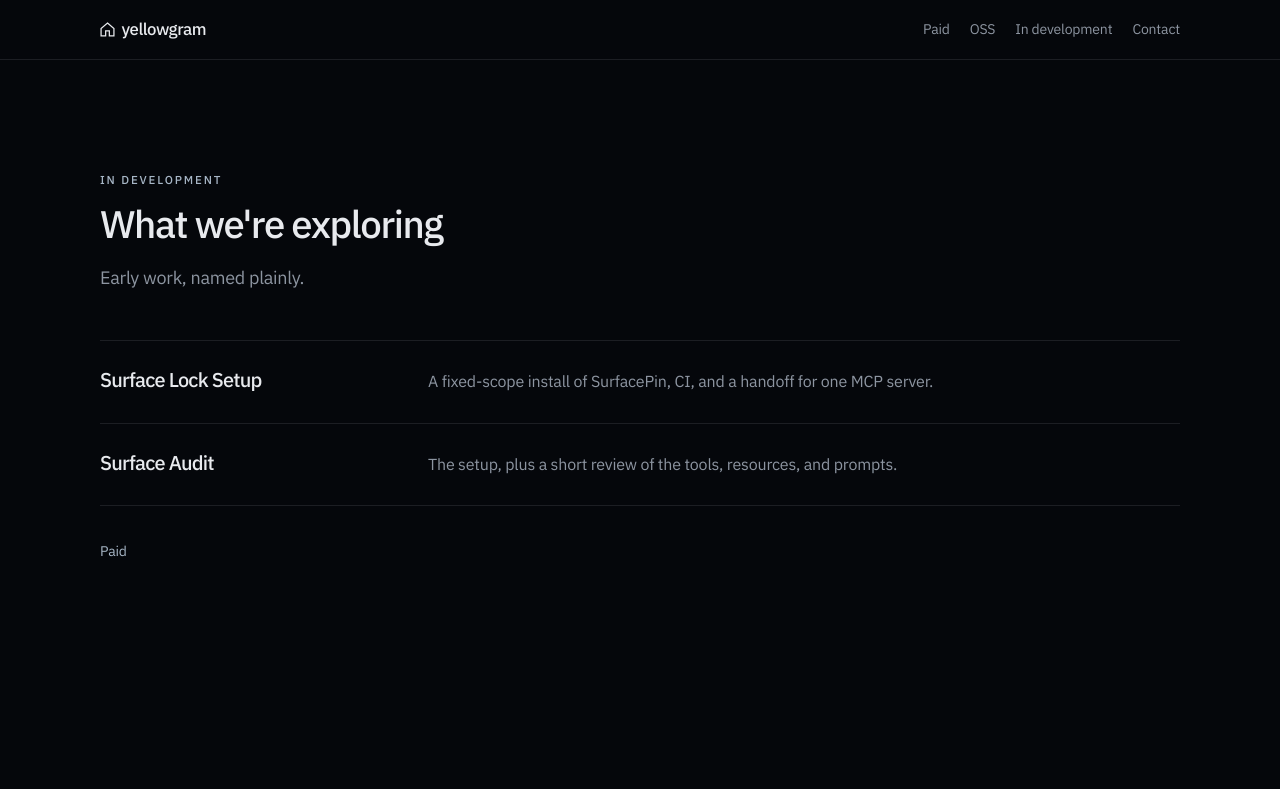
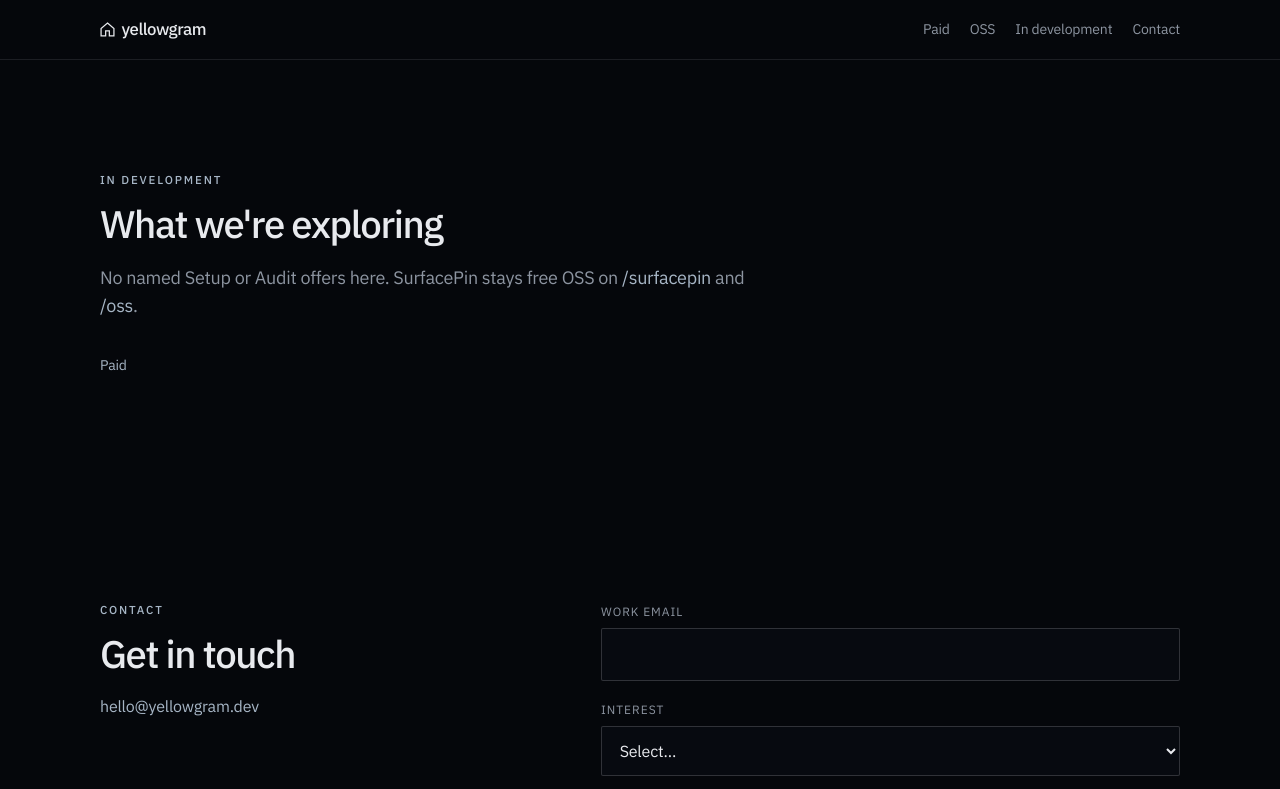
Before and after one commit to yellowgram/yellowgram-web, a Next.js app: page /future in a window 1280 px wide. Shown: the top 789 px of the page. Built offline with nearby package versions, Linux system fonts and the light colour scheme.

Commit message:
chore(n1): kill public Surface Lock Setup / Surface Audit teasers (#39)
Remove Setup/Audit sellable language from /future and contact interests.
SurfacePin OSS catalog and product pages stay. Consulting rails stay forbidden.

Co-authored-by: yellowgram <hello@yellowgram.dev>

```diff
--- a/src/app/future/page.tsx
+++ b/src/app/future/page.tsx
@@ -6,7 +6,7 @@ import { pageMetadata } from "@/lib/seo";
 import { email, exploring } from "@/lib/site";
 
 const description =
-  "What yellowgram is exploring: Surface Lock Setup and Surface Audit.";
+  "In development at yellowgram. No Setup or Audit consulting offers. SurfacePin remains free OSS.";
 
 export const metadata: Metadata = pageMetadata({
   title: "In development",
@@ -21,8 +21,19 @@ export default function FuturePage() {
       <section className="container py-20 md:py-28">
         <p className="eyebrow">In development</p>
         <h1 className="title mt-4">What we&apos;re exploring</h1>
-        <p className="lede mt-5 max-w-2xl muted">Early work, named plainly.</p>
+        <p className="lede mt-5 max-w-2xl muted">
+          No named Setup or Audit offers here. SurfacePin stays free OSS on{" "}
+          <Link className="text-link" href="/surfacepin">
+            /surfacepin
+          </Link>{" "}
+          and{" "}
+          <Link className="text-link" href="/oss">
+            /oss
+          </Link>
+          .
+        </p>
 
+        {exploring.length > 0 ? (
           <div className="mt-12 border-b border-[var(--line)]">
             {exploring.map((item) => (
               <div
@@ -34,6 +45,7 @@ export default function FuturePage() {
               </div>
             ))}
           </div>
+        ) : null}
 
         <p className="mt-8">
           <Link className="text-link text-sm" href="/current">
--- a/src/lib/site.ts
+++ b/src/lib/site.ts
@@ -493,16 +493,8 @@ export function toolBySlug(slug: string): CatalogTool {
   return tool;
 }
 
-export const exploring = [
-  {
-    name: "Surface Lock Setup",
-    line: "A fixed-scope install of SurfacePin, CI, and a handoff for one MCP server.",
-  },
-  {
-    name: "Surface Audit",
-    line: "The setup, plus a short review of the tools, resources, and prompts.",
-  },
-];
+/** No public Setup/Audit consulting rails this cycle. Keep empty. */
+export const exploring: { name: string; line: string }[] = [];
 
 export const interests = [
   "SurfacePin",
@@ -513,7 +505,5 @@ export const interests = [
   "Credit Ledger",
   "Keel",
   "L2 Send Guard",
-  "Surface Lock Setup",
-  "Surface Audit",
   "Something else",
 ];
```
Lines whose indentation alone changed are shown as unchanged.
